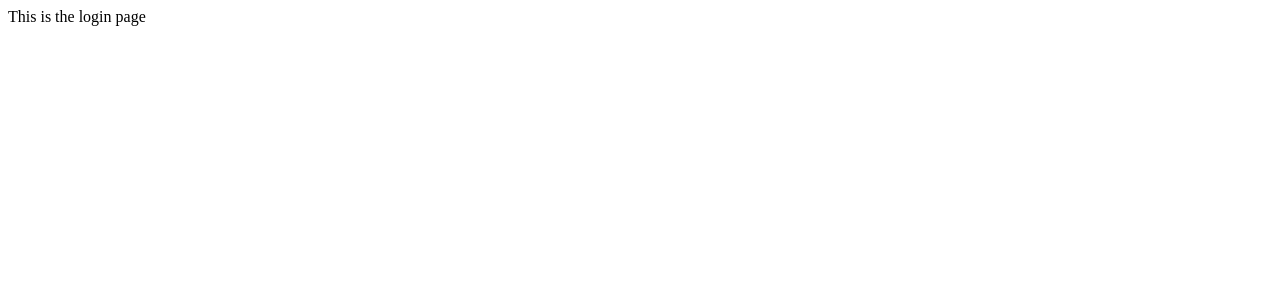
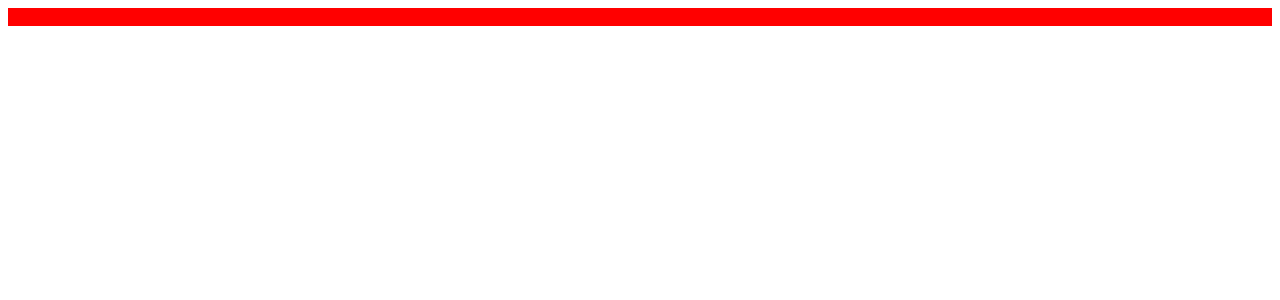
Before and after one commit to jrsgacusan/inventory-system, a React app: page / in a window 1280 px wide. Shown: the top 300 px of the page. Built offline with nearby package versions, Linux system fonts and the light colour scheme.

Commit message:
setup styled components

```diff
--- a/package.json
+++ b/package.json
@@ -21,6 +21,7 @@
   },
   "homepage": "https://github.com/jrsgacusan/inventory-system#readme",
   "dependencies": {
+    "@mui/icons-material": "^5.10.9",
     "@mui/material": "^5.10.9",
     "@mui/styled-engine-sc": "^5.10.6",
     "loadable-components": "^2.2.3",
--- a/src/typescript/pages/loginPage.tsx
+++ b/src/typescript/pages/loginPage.tsx
@@ -1,7 +1,13 @@
-import React from 'react';
+import { styled } from '@mui/system';
+
+const Test = styled('div')`
+  width: 100%;
+  background-color: red;
+  color: red;
+`;
 
 const LoginPage = () => {
-  return <div>This is the login page</div>;
+  return <Test>This is the login page</Test>;
 };
 
 export default LoginPage;
--- a/webpack/webpack.common.js
+++ b/webpack/webpack.common.js
@@ -6,6 +6,9 @@ module.exports = {
   },
   resolve: {
     extensions: ['.tsx', '.ts', '.js', '.jsx'],
+    alias: {
+      '@mui/styled-engine': '@mui/styled-engine-sc',
+    },
   },
   module: {
     rules: [
```
Also changed, not shown: tsconfig.json (+5 -2 lines), 1 other file (tests, documents, lock files or other folders).
